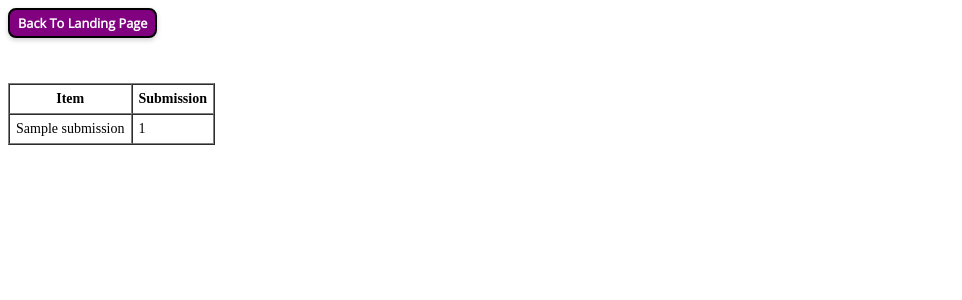
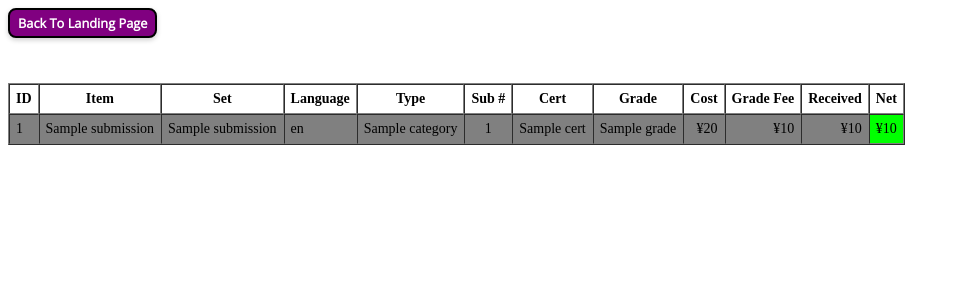
Before and after one commit to J-Twomey/inventory-app, a FastAPI app: template templates/submissions_view.html in a window 1280 px wide. Shown: the top 300 px of the page, without its empty margins (0-962 px from the left). Run offline with FastAPI, Linux system fonts and the light colour scheme; the template is opened without the code that fills it: most values are stand-ins (such as "Sample title", 1, 10 or a date in 2020).

Commit message:
update submissions view formatting

```diff
--- a/static/css/styles.css
+++ b/static/css/styles.css
@@ -92,6 +92,22 @@
   background-color: black;
 }
 
+.gray {
+  background-color: gray;
+}
+
+.green {
+  background-color: lime;
+}
+
+.cyan {
+  background-color: cyan;
+}
+
+.yellow {
+  background-color: yellow;
+}
+
 .right-aligned {
   text-align: right;
 }
--- a/templates/submissions_view.html
+++ b/templates/submissions_view.html
@@ -13,22 +13,59 @@
   <table border="1" cellpadding="6" cellspacing="0">
     <thead>
       <tr>
+        <th>ID</th>
         <th>Item</th>
-        <th>Submission</th>
+        <th>Set</th>
+        <th>Language</th>
+        <th>Type</th>
+        <th>Sub #</th>
+        <th>Cert</th>
+        <th>Grade</th>
+        <th>Cost</th>
+        <th>Grade Fee</th>
+        <th>Received</th>
+        <th>Net</th>
       </tr>
     </thead>
     <tbody>
       {% for submission in submissions %}
-        <tr>
+        {% set cost = submission.purchase_price + submission.import_fee %}
+        {% set net = submission.return_jpy - cost if submission.return_jpy is not none else none %}
+        <tr class="{% if submission.is_cracked %}
+                    yellow
+                  {% elif submission.return_jpy is not none %}
+                    gray
+                  {% endif %}">
+          <td>{{ submission.item_id }}</td>
           <td>{{ submission.name }}</td>
-          <td>{{ submission.submission_number }}</td>
+          <td>{{ submission.set_name }}</td>
+          <td>{{ submission.language }}</td>
+          <td>{{ submission.category }}</td>
+          <td class="centre-aligned">{{ submission.submission_number }}</td>
+          <td>{{ submission.cert }}</td>
+          <td>{{ submission.grade }}</td>
+          <td class="right-aligned">{{ '¥' ~ '{:,.0f}'.format(cost) }}</td>
+          <td class="right-aligned {{ 'faint' if submission.grading_fee is none else '' }}">
+            {{ '' if submission.grading_fee is none else '¥' ~ '{:,.0f}'.format(submission.grading_fee) }}
+          </td>
+          <td class="right-aligned {{ 'faint' if submission.return_jpy is none else '' }}">
+            {{ '' if submission.return_jpy is none else '¥' ~ '{:,.0f}'.format(submission.return_jpy) }}
+          </td>
+          <td class="right-aligned
+                    {% if net is none %}
+                      faint
+                    {% elif net > 0 %}
+                      green
+                    {% endif %}">
+            {{ '' if submission.return_jpy is none else '¥' ~ '{:,.0f}'.format(net) }}
+          </td>
         </tr>
       {% endfor %}
     </tbody>
   </table>
 </div>
 
-{% if not items %}
+{% if not submissions %}
   <p>No submissions found.</p>
 {% endif %}
 
```
